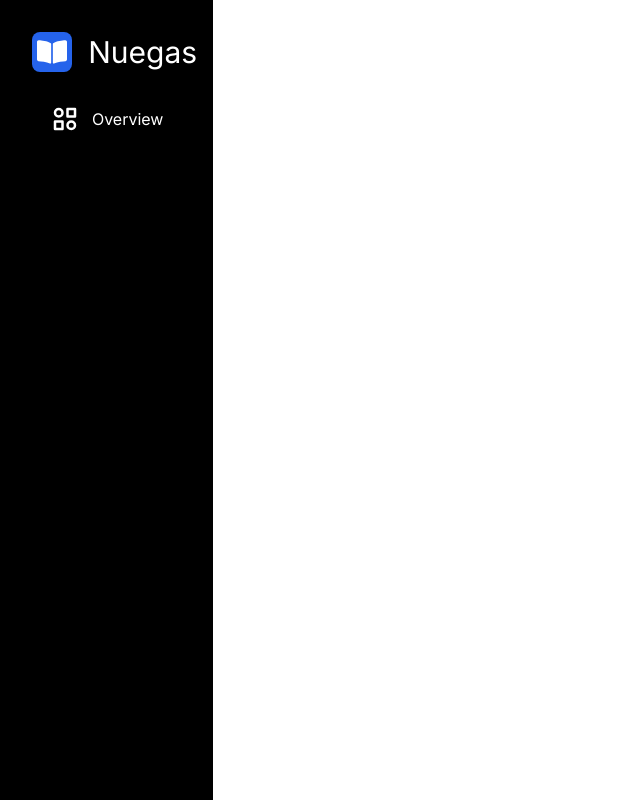
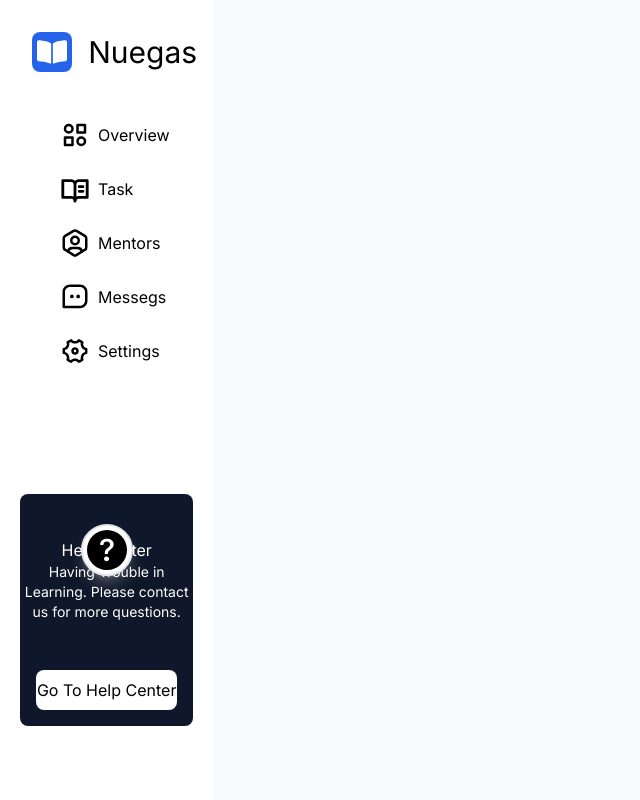
Before and after one commit to laurarengifo09/To-Do-Front, a React (Vite) app: page /home in a window 1280 px wide. Shown: the whole page, without its empty margins (0-640 px from the left). Built offline with nearby package versions, Linux system fonts and the light colour scheme.

Commit message:
Feat: Completion of the Nav structure

```diff
--- a/src/app/components/NavBar.tsx
+++ b/src/app/components/NavBar.tsx
@@ -1,27 +1,79 @@
-import React from 'react'
+import React from "react";
 import { FaBookOpen } from "react-icons/fa";
 import { TbCategory2 } from "react-icons/tb";
+import { PiBookOpenTextBold } from "react-icons/pi";
+import { TbUserHexagon } from "react-icons/tb";
+import { RiSettings4Line } from "react-icons/ri";
+import { BiMessageSquareDots } from "react-icons/bi";
+import { BsFillQuestionCircleFill } from "react-icons/bs";
 
 export const NavBar = () => {
   return (
-    <div className=' bg-black h-full border-solid border-black'>
-        <div className=' flex justify-center items-center my-8'>
-            <div className=' flex items-center justify-center w-10 h-10  rounded-lg bg-blue-600 mx-4 '>
-            <FaBookOpen style={{ color: 'white' }} size={30} />
-            </div>
-            <div>
-            <p className='text-white text-3xl "'>Nuegas</p>
-            </div>
+    <div className=" bg-white h-full border-solid ">
+      <div className=" flex justify-center items-center my-8  mb-12">
+        <div className=" flex items-center justify-center w-10 h-10  rounded-lg bg-blue-600 mx-4 ">
+          <FaBookOpen style={{ color: "white" }} size={30} />
         </div>
         <div>
-            <nav>
-                <div className=' flex items-center justify-center gap-3 mx-10 rounded-lg  hover:bg-slate-600  '>
-                <TbCategory2 style={{ color: 'white' }} size={30}/>
-                    <p className=' text-white'>Overview</p>
-                </div>
-            </nav>
+          <p className=' text-3xl "'>Nuegas</p>
         </div>
+      </div>
+      <div className=" flex flex-col ">
+        <div className=" flex flex-col gap-6  ">
+          <div className=" flex items-center  gap-2 mx-10 rounded-lg  hover:bg-slate-100   ">
+            <TbCategory2 style={{ color: "" }} size={30} className=" ml-5" />
+            <p className="">Overview</p>
+          </div>
+          <div className=" flex items-center  gap-2 mx-10 rounded-lg  hover:bg-slate-100  ">
+            <PiBookOpenTextBold
+              style={{ color: "" }}
+              size={30}
+              className=" ml-5"
+            />
+            <p className="">Task</p>
+          </div>
+          <div className=" flex items-center  gap-2 mx-10 rounded-lg  hover:bg-slate-100  ">
+            <TbUserHexagon style={{ color: "" }} size={30} className=" ml-5" />
+            <p className="">Mentors</p>
+          </div>
+          <div className=" flex items-center  gap-2 mx-10 rounded-lg  hover:bg-slate-100  ">
+            <BiMessageSquareDots
+              style={{ color: "" }}
+              size={30}
+              className=" ml-5"
+            />
+            <p className="">Messegs</p>
+          </div>
+          <div className=" flex items-center  gap-2 mx-10 rounded-lg  hover:bg-slate-100  ">
+            <RiSettings4Line
+              style={{ color: "" }}
+              size={30}
+              className=" ml-5"
+            />
+            <p className="">Settings</p>
+          </div>
+        </div>
+        <div className=" flex flex-col items-center mt-32 static">
+          <div className=" rounded-full border-2    bg-white p-1 absolute origin  bottom-56 object-left-top  shadow-lg shadow-white/25 ">
+            <BsFillQuestionCircleFill size={40} />
+          </div>
+          <div className=" bg-slate-900 mx-5 rounded-lg flex flex-col   gap-3 ">
+            <div className=" my-5">
+              <h1 className=" text-white flex justify-center mt-6 ">
+                Help Center
+              </h1>
+              <p className="text-white flex justify-center text-center text-sm">
+                Having Trouble in Learning. Please contact us for more
+                questions.
+              </p>
+            </div>
 
+            <div className=" bg-white gap-3 mx-4 rounded-lg my-4 py-2">
+              <p className="flex justify-center">Go To Help Center</p>
+            </div>
+          </div>
+        </div>
+      </div>
     </div>
-  )
-}
+  );
+};
--- a/src/app/views/home/Home.tsx
+++ b/src/app/views/home/Home.tsx
@@ -6,10 +6,8 @@ import { NavBar } from "../../components/NavBar";
 export function Home() {
 
     return (
-        <div className="grid grid-cols-6 min-h-screen bg-white ">
+        <div className="grid grid-cols-6 min-h-screen bg-slate-50 ">
             <NavBar />
         </div>
-
         );
-
 }
```
